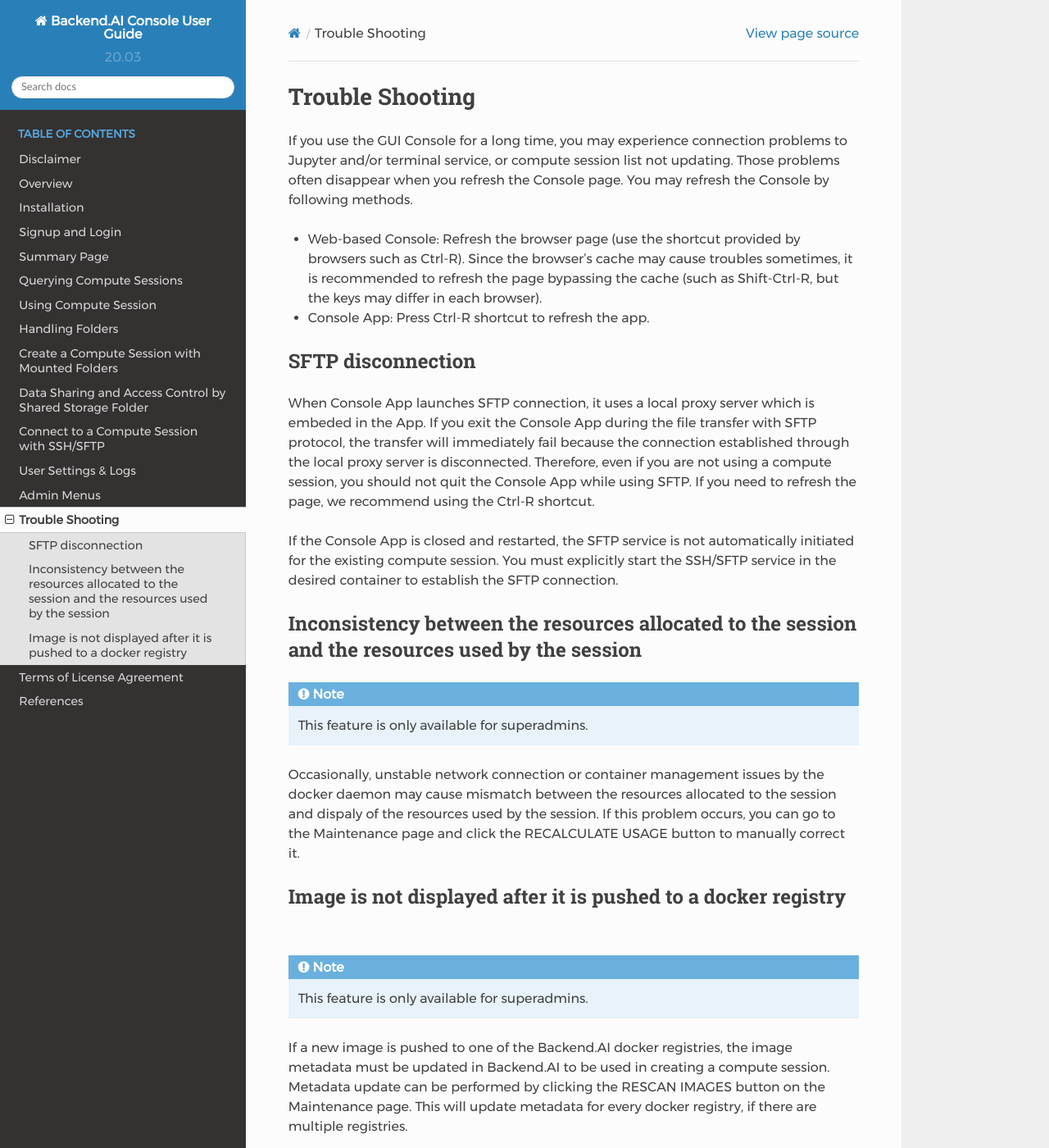
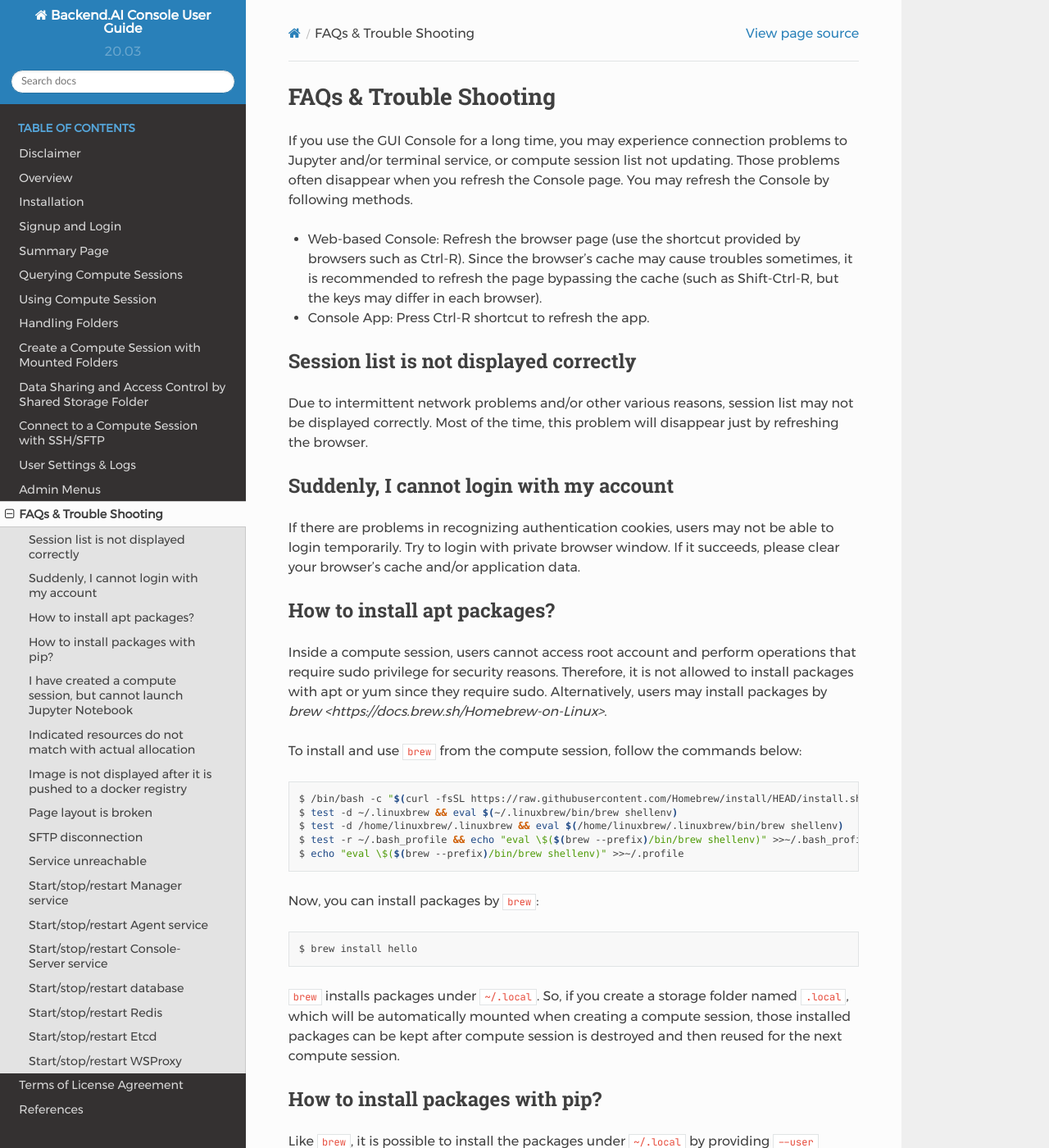
Before and after one commit to lablup/backend.ai-docs-webui, a Sphinx documentation site: the page built from docs/trouble_shooting/trouble_shooting.rst, in a window 1280 px wide and 1400 px high. Shown: the whole window at 82% size. Built offline with Sphinx 7.4.7 and the Read the Docs theme 2.0.0, drawn with Linux system fonts in a browser that asks for light colours; some of the changed text lies outside the part shown.

Commit message:
Update trouble_shooting.rst
merged with docs-essential-guide-r2

some awkward words and sentences changed

```diff
--- a/docs/trouble_shooting/trouble_shooting.rst
+++ b/docs/trouble_shooting/trouble_shooting.rst
@@ -1,5 +1,5 @@
 ================
-Trouble Shooting
+FAQs & Trouble Shooting
 ================
 
 If you use the GUI Console for a long time, you may experience connection
@@ -13,6 +13,100 @@
   (such as Shift-Ctrl-R, but the keys may differ in each browser).
 - Console App: Press Ctrl-R shortcut to refresh the app.
 
+
+Session list is not displayed correctly
+-------------------------------------
+
+Due to intermittent network problems and/or other various reasons, session list
+may not be displayed correctly. Most of the time, this problem will disappear just by
+refreshing the browser.
+
+Suddenly, I cannot login with my account
+----------------------------------------
+
+If there are problems in recognizing authentication cookies, users may not be able to login temporarily. Try
+to login with private browser window. If it succeeds, please clear your
+browser's cache and/or application data.
+
+How to install apt packages?
+----------------------------
+
+Inside a compute session, users cannot access root account and perform operations
+that require sudo privilege for security reasons. Therefore, it is not allowed to install packages with apt or yum since they require sudo.
+Alternatively, users may install packages by
+`brew <https://docs.brew.sh/Homebrew-on-Linux>`.
+
+To install and use ``brew`` from the compute session, follow the commands below:
+
+.. code-block:: shell
+
+   $ /bin/bash -c "$(curl -fsSL https://raw.githubusercontent.com/Homebrew/install/HEAD/install.sh)"
+   $ test -d ~/.linuxbrew && eval $(~/.linuxbrew/bin/brew shellenv)
+   $ test -d /home/linuxbrew/.linuxbrew && eval $(/home/linuxbrew/.linuxbrew/bin/brew shellenv)
+   $ test -r ~/.bash_profile && echo "eval \$($(brew --prefix)/bin/brew shellenv)" >>~/.bash_profile
+   $ echo "eval \$($(brew --prefix)/bin/brew shellenv)" >>~/.profile
+
+Now, you can install packages by ``brew``:
+
+.. code-block:: shell
+
+   $ brew install hello
+
+``brew`` installs packages under ``~/.local``. So, if you create a storage
+folder named ``.local``, which will be automatically mounted when creating a
+compute session, those installed packages can be kept after compute session is
+destroyed and then reused for the next compute session.
+
+How to install packages with pip?
+----------------------------
+
+Like ``brew``, it is possible to install the packages under ``~/.local`` by
+providing ``--user`` option when using ``pip``.
+
+.. code-block:: shell
+
+   $ pip install --user aiohttp
+
+I have created a compute session, but cannot launch Jupyter Notebook
+------------------------------------------------------------------
+
+There may be a problem on connecting WSProxy service. Try to stop and restart
+the service by referencing the guide on start/stop/restart WSProxy service.
+
+Indicated resources do not match with actual allocation
+--------------------------------------------------------
+
+Occasionally, due to unstable network connections or container management
+problem of Docker daemon, there may be a case where the resource occupied by
+Backend.AI does not match with the resource actually used by the container. In this
+case, follow the steps below.
+
+* Login as admin account.
+* Visit Maintenance page.
+* Click the RECALCULATE USAGE button to manually correct the resource occupancy.
+
+Image is not displayed after it is pushed to a docker registry
+--------------------------------------------------------------
+
+.. note::
+   This feature is only available for superadmins.
+
+If a new image is pushed to one of the Backend.AI docker registries, the image
+metadata must be updated in Backend.AI to be used in creating a compute session.
+Metadata update can be performed by clicking the RESCAN IMAGES button on the
+Maintenance page. This will update metadata for every docker registry, if
+there are multiple registries.
+
+If you want to update the metadata for a specific docker registry, you can go to
+the Registries tab in Environments page.  Just click the refresh button in the
+Controls column of the desired registry. Be careful not to delete the registry
+by clicking the trash icon.
+
+Page layout is broken
+--------------------
+
+Backend.AI Console utilizes the latest modern JavaScript and/or browser features.
+Please use the LATEST versions of moder browsers (such as Chrome).
 
 SFTP disconnection
 ------------------
@@ -30,34 +124,98 @@
 start the SSH/SFTP service in the desired container to establish the SFTP
 connection.
 
+Service unreachable
+-------------------
+
+Some backend services may have been down. Try to stop and restart services by
+following guide on start/stop/restart <service-name> service.
 
 
-Inconsistency between the resources allocated to the session and the resources used by the session
-------------------------------------------------------------
+Start/stop/restart Manager service
+----------------------------------
 
-.. note::
-   This feature is only available for superadmins.
+SSH into Manager node, and run either of following command.
 
-Occasionally, unstable network connection or container management issues by the
-docker daemon may cause mismatch between the resources allocated to the session and dispaly of the resources used by the session. If this
-problem occurs, you can go to the Maintenance page and click the RECALCULATE
-USAGE button to manually correct it.
+.. code-block:: shell
 
+   systemctl start backendai-manager
+   systemctl stop backendai-manager
+   systemctl restart backendai-manager
 
+Start/stop/restart Agent service
+--------------------------------
 
-Image is not displayed after it is pushed to a docker registry
---------------------------------------------------------------
+SSH into Agent node, and run either of following command.
 
-.. note::
-   This feature is only available for superadmins.
+.. code-block:: shell
 
-If a new image is pushed to one of the Backend.AI docker registries, the image
-metadata must be updated in Backend.AI to be used in creating a compute session.
-Metadata update can be performed by clicking the RESCAN IMAGES button on the
-Maintenance page. This will update metadata for every docker registry, if
-there are multiple registries.
+   systemctl start backendai-agent
+   systemctl stop backendai-agent
+   systemctl restart backendai-agent
 
-If you want to update the metadata for a specific docker registry, you can go to
-the Registries tab in Environments page.  Just click the refresh button in the
-Controls column of the desired registry. Be careful not to delete the registry
-by clicking the trash icon.
+Start/stop/restart Console-Server service
+-----------------------------------------
+
+SSH into Console-Server node, and run either of following command.
+
+.. code-block:: shell
+
+   systemctl start backendai-console-server
+   systemctl stop backendai-console-server
+   systemctl restart backendai-console-server
+
+Start/stop/restart database
+---------------------------
+
+SSH into DB node, and run either of following command. Note that <project>
+should be manually written if it was provided when launching the service. It can
+be checked by running ``docker ps | grep postgres`` and see the name prefix for
+the corresponding container or something like that.
+
+.. code-block:: shell
+
+   docker-compose -f docker-compose.hs.postgres.yaml -p <project> up -d
+   docker-compose -f docker-compose.hs.postgres.yaml -p <project> down
+   docker-compose -f docker-compose.hs.postgres.yaml -p <project> restart
+
+Start/stop/restart Redis
+------------------------
+
+SSH into Redis node, and run either of following command. Note that <project>
+should be manually written if it was provided when launching the service. It can
+be checked by running ``docker ps | grep redis`` and see the name prefix for
+the corresponding container or something like that.
+
+.. code-block:: shell
+
+   docker-compose -f docker-compose.hs.redis.yaml -p <project> up -d
+   docker-compose -f docker-compose.hs.redis.yaml -p <project> down
+   docker-compose -f docker-compose.hs.redis.yaml -p <project> restart
+
+Start/stop/restart Etcd
+-----------------------
+
+SSH into Etcd node, and run either of following command. Note that <project>
+should be manually written if it was provided when launching the service. It can
+be checked by running ``docker ps | grep etcd`` and see the name prefix for
+the corresponding container or something like that.
+
+.. code-block:: shell
+
+   docker-compose -f docker-compose.hs.etcd.yaml -p <project> up -d
+   docker-compose -f docker-compose.hs.etcd.yaml -p <project> down
+   docker-compose -f docker-compose.hs.etcd.yaml -p <project> restart
+
+Start/stop/restart WSProxy
+---------------------------
+
+SSH into WSProxy node, and run either of following command. Note that <project>
+should be manually written if it was provided when launching the service. It can
+be checked by running ``docker ps | grep proxy`` and see the name prefix for
+the corresponding container or something like that.
+
+.. code-block:: shell
+
+   docker-compose -f docker-compose.hs.wsproxy.simple.yaml -p <project> up -d
+   docker-compose -f docker-compose.hs.wsproxy.simple.yaml -p <project> down
+   docker-compose -f docker-compose.hs.wsproxy.simple.yaml -p <project> restart
```
